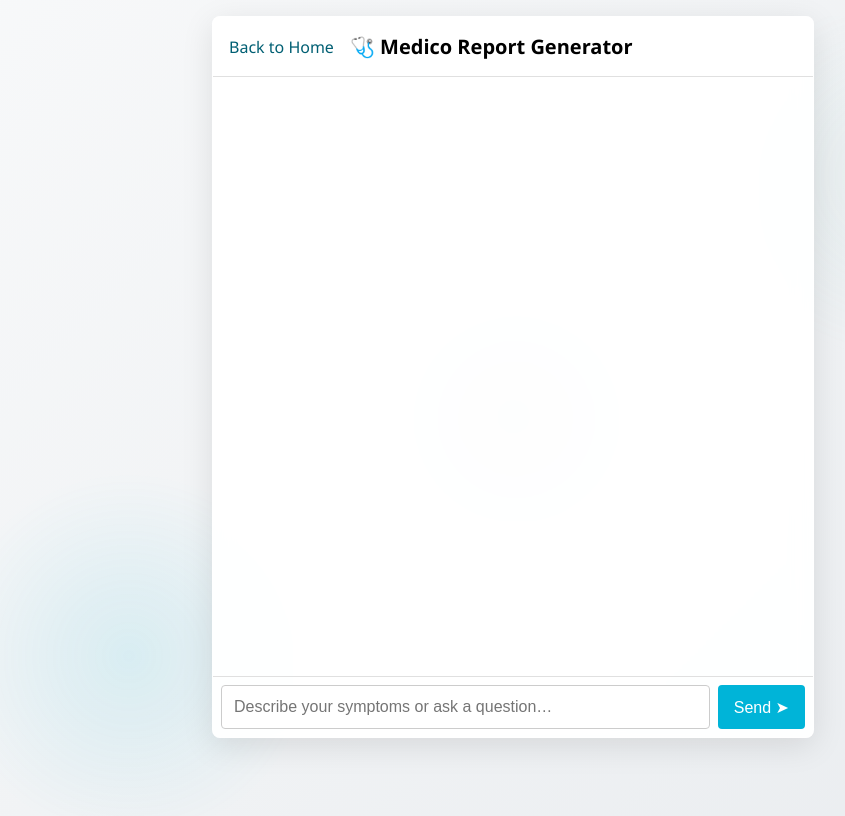
After one commit to SDOS-2025/MediBot, a Django app: page /reportgen/ in a window 1280 px wide. The commit adds this page. Shown: the whole page, without its empty margins (127-972 px from the left). Run offline with Django 4.2, Linux system fonts and the light colour scheme; the visitor is signed in with stand-in values (Sample User, id 1).

Commit message:
chat interface started

```diff
--- /dev/null
+++ b/chatbot-website/chatbot/templates/chatbot/report_gen.html
@@ -0,0 +1,278 @@
+<!DOCTYPE html>
+<html lang="en">
+<head>
+<meta charset="UTF-8">
+<meta name="viewport" content="width=device-width,initial-scale=1">
+<title>Medico Report Generator</title>
+<style>
+:root {
+  --primary-color: #005f73;
+  --secondary-color: #00b4d8;
+  --accent-color: #83c5be;
+  --text-color: #333333;
+}
+
+body {
+  margin: 0;
+  padding: 0;
+  font-family: 'Segoe UI', sans-serif;
+  background: linear-gradient(135deg, #f8f9fa 0%, #e9ecef 100%);
+  min-height: 100vh;
+  position: relative;
+  overflow: hidden;
+}
+
+/* Animated Medical Icons Background */
+.background-elements {
+  position: absolute;
+  width: 100%;
+  height: 100%;
+  overflow: hidden;
+  z-index: 0;
+}
+.medical-icon {
+  position: absolute;
+  opacity: 0.1;
+  animation: float 20s infinite linear;
+}
+@keyframes float {
+  0%   { transform: translateY(0) rotate(0deg); }
+  50%  { transform: translateY(-40px) rotate(180deg); }
+  100% { transform: translateY(0) rotate(360deg); }
+}
+
+/* Gradient Mesh & Particles */
+.gradient-mesh {
+  position: absolute; inset:0;
+  background:
+    radial-gradient(circle at 80% 20%, var(--accent-color) 0%, transparent 15%),
+    radial-gradient(circle at 20% 80%, var(--secondary-color) 0%, transparent 15%),
+    radial-gradient(circle at 50% 50%, var(--primary-color) 0%, transparent 15%);
+  mix-blend-mode: multiply;
+  opacity: 0.1;
+}
+.floating-particles::before {
+  content:"";
+  position:absolute; inset:-50%;
+  background-image:
+    radial-gradient(circle at center, var(--primary-color) 0%, transparent 2%),
+    radial-gradient(circle at center, var(--secondary-color) 0%, transparent 2%);
+  background-size:50px 50px;
+  animation: particle-flow 40s linear infinite;
+}
+@keyframes particle-flow {
+  to { transform: translate(-50%, -50%); }
+}
+
+/* Chat container */
+.chat-container {
+  position: relative;
+  z-index: 1;
+  max-width: 600px;
+  height: 90vh;
+  margin: 2vh auto;
+  display: flex;
+  flex-direction: column;
+  background: rgba(255,255,255,0.95);
+  backdrop-filter: blur(10px);
+  border:1px solid rgba(255,255,255,0.3);
+  box-shadow:0 8px 32px rgba(0,0,0,0.1);
+  border-radius: 8px;
+  overflow: hidden;
+}
+
+/* Header */
+.chat-header {
+  padding: 1rem;
+  border-bottom:1px solid #e0e0e0;
+  display:flex;
+  align-items:center;
+  gap:1rem;
+}
+.chat-header .back-button {
+  text-decoration:none;
+  color: var(--primary-color);
+}
+.chat-header h1 {
+  margin:0;
+  font-size:1.25rem;
+}
+
+/* Messages area */
+.chat-messages {
+  flex:1;
+  padding:1rem;
+  overflow-y:auto;
+  display:flex;
+  flex-direction:column;
+}
+.message {
+  max-width:75%;
+  padding:1rem;
+  margin:0.5rem 0;
+  line-height:1.5;
+  word-break:break-word;
+  border-radius:1.2rem;
+  transition: all 0.3s ease;
+}
+.user-message {
+  background:var(--primary-color);
+  color:#fff;
+  align-self:flex-end;
+  border-radius:1.5rem 1.5rem 0.5rem 1.5rem;
+}
+.bot-message {
+  background:#fff;
+  color:var(--text-color);
+  align-self:flex-start;
+  border-radius:1.5rem 1.5rem 1.5rem 0.5rem;
+  box-shadow:0 2px 8px rgba(0,0,0,0.05);
+}
+
+/* Typing indicator */
+.typing-indicator {
+  display:none;
+  padding:1rem;
+  font-size:0.9rem;
+  color:var(--primary-color);
+  background:rgba(0,95,115,0.05);
+  margin:0 1rem 1rem;
+  border-radius:0.5rem;
+}
+.dot-flashing {
+  display:inline-block;
+  width:8px; height:8px;
+  border-radius:50%;
+  background-color:var(--primary-color);
+  animation: dotFlashing 1s infinite linear;
+}
+@keyframes dotFlashing {
+  0%   { opacity:0.2; }
+  50%  { opacity:1; }
+  100% { opacity:0.2; }
+}
+
+/* Input area */
+.input-container {
+  border-top:1px solid #e0e0e0;
+  padding:0.5rem;
+  display:flex;
+  gap:0.5rem;
+}
+.input-container input {
+  flex:1;
+  padding:0.75rem;
+  border:1px solid #ccc;
+  border-radius:4px;
+  font-size:1rem;
+}
+.input-container button {
+  padding:0 1rem;
+  border:none;
+  background:var(--secondary-color);
+  color:#fff;
+  border-radius:4px;
+  cursor:pointer;
+  font-size:1rem;
+}
+</style>
+</head>
+<body>
+  <div class="background-elements">
+    <div class="medical-icon" style="left:10%;top:20%;">
+      <!-- svg… -->
+    </div>
+    <div class="medical-icon" style="left:70%;top:60%;">
+      <!-- svg… -->
+    </div>
+    <div class="gradient-mesh"></div>
+    <div class="floating-particles"></div>
+  </div>
+
+  <div class="chat-container">
+    <div class="chat-header">
+      <a href="{% url 'index' %}" class="back-button">
+        <i class="fas fa-arrow-left"></i> Back to Home
+      </a>
+      <h1>🩺 Medico Report Generator</h1>
+    </div>
+
+    <div class="chat-messages" id="chat-messages"></div>
+
+    <div class="typing-indicator" id="typing-indicator">
+      <span class="dot-flashing"></span> Generating response...
+    </div>
+
+    <div class="input-container">
+      <input type="text" id="user-input" placeholder="Describe your symptoms or ask a question…">
+      <button id="send-button">Send ➤</button>
+    </div>
+  </div>
+
+  <!-- CSRF token for Django -->
+  {% csrf_token %}
+  <script src="https://code.jquery.com/jquery-3.6.0.min.js"></script>
+  <script>
+  // restore or init history
+  let chatHistory = JSON.parse(localStorage.getItem('medicoChatHistory'))||[];
+
+  $(function(){
+    const chatMessages   = $('#chat-messages');
+    const userInput      = $('#user-input');
+    const sendButton     = $('#send-button');
+    const typingIndicator= $('#typing-indicator');
+
+    // render what we already have
+    chatHistory.forEach(h=>addMessage(h.content,h.sender));
+
+    sendButton.click(sendMessage);
+    userInput.keypress(e=>{
+      if(e.which===13&&!e.shiftKey){
+        e.preventDefault();
+        sendMessage();
+      }
+    });
+
+    async function sendMessage(){
+      const message=userInput.val().trim();
+      if(!message)return;
+      addMessage(message,'user');
+      userInput.val('');
+      typingIndicator.fadeIn(200);
+      chatMessages.scrollTop(chatMessages[0].scrollHeight);
+
+      try{
+        const csrftoken=document.querySelector('[name=csrfmiddlewaretoken]').value;
+        const response=await $.ajax({
+          url:"{% url 'reportgen' %}",
+          method:'POST',
+          headers:{ 'X-CSRFToken':csrftoken },
+          data:{ user_input:message },
+          dataType:'json'
+        });
+        if(response.status==='success'){
+          addMessage(response.response,'bot');
+        } else {
+          addMessage('⚠️ Error: '+response.response,'bot');
+        }
+      }catch(err){
+        addMessage('⚠️ Connection error. Please try again.','bot');
+        console.error(err);
+      }finally{
+        typingIndicator.fadeOut(200);
+        chatMessages.scrollTop(chatMessages[0].scrollHeight);
+      }
+    }
+
+    function addMessage(content,sender){
+      const cls= sender==='user' ? 'user-message':'bot-message';
+      const $m=$(`<div class="message ${cls}"><p>${content}</p></div>`)
+        .appendTo(chatMessages)
+        .hide().fadeIn(200);
+      chatHistory.push({content,sender});
+      localStorage.setItem('medicoChatHistory',JSON.stringify(chatHistory));
+    }
+  });
+  </script>
+</body>
+</html>
--- a/chatbot-website/chatbot/urls.py
+++ b/chatbot-website/chatbot/urls.py
@@ -1,7 +1,8 @@
 from django.urls import path
 from .views.views import index, user_login, register_user, chat, doctor_dashboard, register_doctor, user_logout, generate_pdf, pdf_preview, close_treatment
 from django.conf.urls.static import static
-from django.conf import settings  # Add this
+from django.conf import settings
+from .views.views import report_gen
 
 urlpatterns = [
     path('', index, name='index'),
@@ -14,4 +15,5 @@ urlpatterns = [
     path('treatment/close/<int:treatment_id>/', close_treatment, name='close_treatment'),  # Close treatment
     path('generate-pdf/', generate_pdf, name='generate_pdf'),
     path('pdf-preview/', pdf_preview, name='pdf_preview'),
+    path('reportgen/', report_gen, name='reportgen'),
 ]+ static(settings.MEDIA_URL, document_root=settings.MEDIA_ROOT)
--- a/chatbot-website/chatbot/views/views.py
+++ b/chatbot-website/chatbot/views/views.py
@@ -205,3 +205,26 @@ def pdf_preview(request):
         messages.error(request, 'Requested file does not exist.')
         return redirect('index')
     return FileResponse(open(file_path, 'rb'), content_type='application/pdf')
+
+from django.http import JsonResponse
+from chatbot.utils import generate_response  # Import your AI model function
+
+def report_gen(request):
+    if request.method == 'POST':
+        user_input = request.POST.get('user_input', '')
+
+        try:
+            # Get response from your AI model
+            bot_response = generate_response(user_input)
+            return JsonResponse({
+                'response': bot_response,
+                'status': 'success'
+            })
+        except Exception as e:
+            return JsonResponse({
+                'response': 'Error processing request: ' + str(e),
+                'status': 'error'
+            })
+
+    # GET request - render chat interface
+    return render(request, 'chatbot/report_gen.html')
--- a/chatbot-website/chatbot_website/settings.py
+++ b/chatbot-website/chatbot_website/settings.py
@@ -8,7 +8,7 @@ DATABASES = {
         'ENGINE': 'django.db.backends.mysql',
         'NAME': 'medico_db',  # Change this to your actual database name
         'USER': 'root',  # MySQL username (usually 'root' for local development)this
-        'PASSWORD': 'Aditya@1998',
+        'PASSWORD': '45221313',
         'HOST': 'localhost',
         'PORT': '3306',
     }
```
Also changed, not shown: chatbot-website/chatbot/static/css/report_gen.css (added, +89 -0 lines), chatbot-website/chatbot/templates/chatbot/index.html (+9 -9 lines), questions.py (added, +99 -0 lines), q1.py (deleted), 1 other file.
